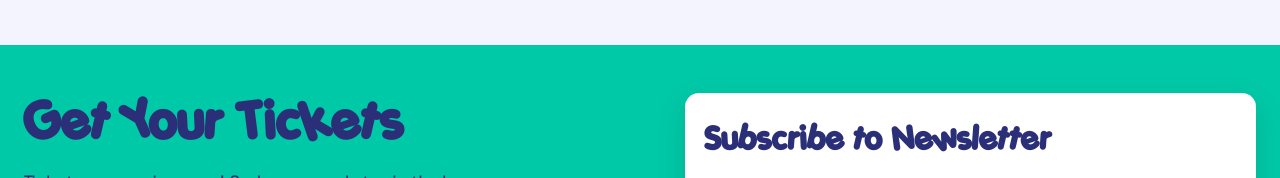
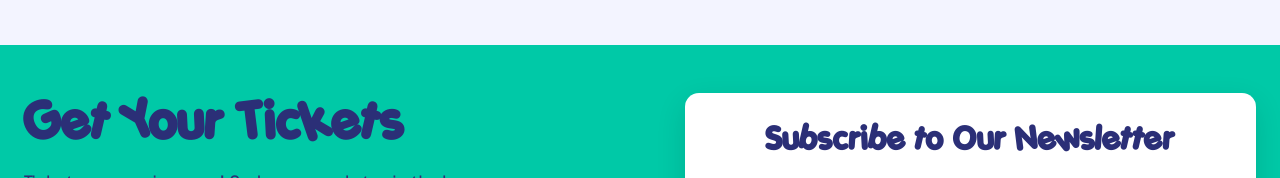
Before and after one commit to republicoffunltd/PlayThisIGF, a plain HTML site: page index.html in a window 1280 px wide. Shown: the part 2611-2789 px from the top of the page. Drawn offline with Linux system fonts and the light colour scheme; grey boxes are pictures that could not be loaded; a script that the page names is missing; files whose address does not match are found by name.

Commit message:
Small Adjustments

```diff
--- a/index.html
+++ b/index.html
@@ -138,7 +138,7 @@
 
       <!-- Right: Newsletter card -->
       <div class="cta-card" role="region" aria-labelledby="newsletter-title">
-        <h3 id="newsletter-title" class="cta-card-title">Subscribe to Newsletter</h3>
+        <h3 id="newsletter-title" class="cta-card-title">Subscribe to Our Newsletter</h3>
 
         <div class="gform-embed">
           <iframe
--- a/styles.css
+++ b/styles.css
@@ -512,6 +512,7 @@ main {
   color: #2b2f77;
   font-size: 2rem;
   margin-bottom: 1rem;
+  text-align: center;
 }
 
 /* Form */
```
